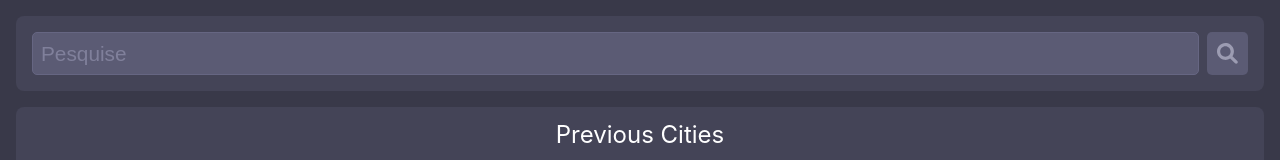
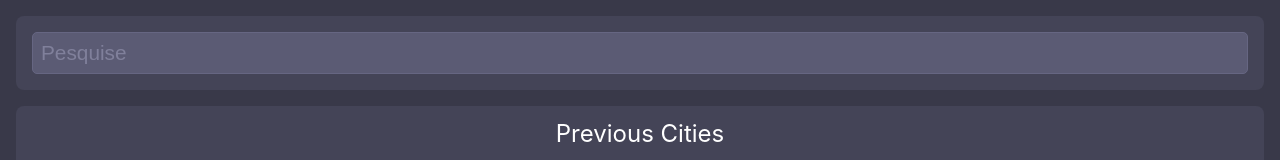
Before and after one commit to deigo-lps/forecast, a React (Create React App) app: page / in a window 1280 px wide. Shown: the top 160 px of the page. Built offline with nearby package versions, Linux system fonts and the light colour scheme.

Commit message:
pega previsao

```diff
--- a/src/App.js
+++ b/src/App.js
@@ -2,22 +2,25 @@ import React from "react";
 import { useSelector } from "react-redux";
 import List from "./components/List";
 import Search from "./components/Search";
+import Forecast from "./components/Forecast";
 
 const DUMMY_DATA = [
-  {id:1,name:'Rio Preto',country:'BR',state:'São Paulo'},
-  {id:2,name:'São José do Rio Preto',country:'BR',state:'São Paulo'},
-  {id:3,name:'Calor meudeus mt calor',country:'BR',state:'São Paulo'},
-]
-
+  { id: 1, name: "Rio Preto", country: "BR", state: "São Paulo" },
+  { id: 2, name: "São José do Rio Preto", country: "BR", state: "São Paulo" },
+  { id: 3, name: "Calor meudeus mt calor", country: "BR", state: "São Paulo" },
+];
 
 function App() {
-  const hasSearched = useSelector(state=>state.search.hasSearched);
-  const searchData = useSelector(state=>state.search.searchData);
+  const hasSearched = useSelector((state) => state.search.hasSearched);
+  const searchData = useSelector((state) => state.search.searchData);
+  const hasSelected = useSelector((state) => state.forecast.hasSelected);
+
   return (
     <>
-      <Search/>
-      {hasSearched  && <List title="Search Results" data={searchData} />}
-      <List title="Previous Cities" data={DUMMY_DATA}/>
+      <Search />
+      {hasSelected && <Forecast/>}
+      {hasSearched && <List title="Search Results" data={searchData} />}
+      <List title="Previous Cities" data={DUMMY_DATA} />
     </>
   );
 }
--- /dev/null
+++ b/src/components/Forecast.js
@@ -0,0 +1,40 @@
+import React from "react";
+import Card from "./Card";
+import { useSelector } from "react-redux";
+import { useEffect, useState } from "react";
+
+const Forecast = () => {
+  const [forecast, setForecast] = useState(undefined);
+  const [isLoading, setIsLoading] = useState(true);
+  const coord = useSelector((state) => state.forecast.coord);
+
+  useEffect(() => {
+    async function getForecast() {
+      setIsLoading(true);
+      const response = await fetch(
+        `http://api.openweathermap.org/data/2.5/weather?lat=${coord.lat}&lon=${coord.lon}&units=metric&appid=81f0eb29c6d82794c74bebe993837906`
+      );
+      const data = await response.json();
+      setForecast(data);
+      console.log(data);
+      setIsLoading(false);
+    }
+    getForecast();
+  }, [coord]);
+
+  return (
+    <Card>
+      {isLoading ? (
+        <p>loading...</p>
+      ) : (
+        <>
+          <p>{forecast.main.temp}</p>
+          <p>{forecast.main.temp_min}</p>
+          <p>{forecast.main.temp_max}</p>
+        </>
+      )}
+    </Card>
+  );
+};
+
+export default Forecast;
--- a/src/components/Search.js
+++ b/src/components/Search.js
@@ -2,50 +2,51 @@ import React, { useEffect, useState } from "react";
 import Card from "./Card";
 import { useDispatch } from "react-redux";
 import { searchActions } from "../store";
+import loading from "../images/logo512.png";
 import style from "./Search.module.scss";
 
 const Search = () => {
   const [input, setInput] = useState("");
+  const [isLoading, setIsLoading] = useState(false);
   const dispatch = useDispatch();
 
   const handleInput = (event) => {
     setInput(event.target.value);
   };
 
+  useEffect(() => {
     async function fetchSearch(city) {
+      setIsLoading(true);
       const response = await fetch(
         `http://api.openweathermap.org/geo/1.0/direct?q=${city}&limit=5&appid=81f0eb29c6d82794c74bebe993837906`
       );
       const data = await response.json();
       dispatch(searchActions.setSearchData(data));
       dispatch(searchActions.setHasSearched(true));
+      setIsLoading(false);
     }
-
-  useEffect(() => {
-    const debounceTest = setTimeout(() => {
-      if (input.trim().length !== 0) fetchSearch(input);
+    const debounceSearch = setTimeout(async () => {
+      if (input.trim().length !== 0) await fetchSearch(input);
     }, 1000);
     return () => {
-      clearTimeout(debounceTest);
+      clearTimeout(debounceSearch);
     };
-  }, [input]);
+  }, [input, dispatch]);
 
   const handleSubmit = (event) => {
     event.preventDefault();
-    setInput("");
   };
 
   return (
-    <Card>
-      <form className={style.search} onSubmit={handleSubmit}>
+    <Card className={style.search}>
+      <form onSubmit={handleSubmit}>
         <input value={input} onChange={handleInput} placeholder="Pesquise" />
-        <button type="submit">
-          <svg xmlns="http://www.w3.org/2000/svg" viewBox="0 0 512 512">
-            {/* {<!--! Font Awesome Pro 6.0.0 by @fontawesome - https://fontawesome.com License - https://fontawesome.com/license (Commercial License) Copyright 2022 Fonticons, Inc. -->} */}
-            <path d="M500.3 443.7l-119.7-119.7c27.22-40.41 40.65-90.9 33.46-144.7C401.8 87.79 326.8 13.32 235.2 1.723C99.01-15.51-15.51 99.01 1.724 235.2c11.6 91.64 86.08 166.7 177.6 178.9c53.8 7.189 104.3-6.236 144.7-33.46l119.7 119.7c15.62 15.62 40.95 15.62 56.57 0C515.9 484.7 515.9 459.3 500.3 443.7zM79.1 208c0-70.58 57.42-128 128-128s128 57.42 128 128c0 70.58-57.42 128-128 128S79.1 278.6 79.1 208z" />
-          </svg>
-        </button>
       </form>
+      {isLoading && (
+        <div className={style.search__spinner}>
+          <img src={loading} />
+        </div>
+      )}
     </Card>
   );
 };
--- a/src/components/Search.module.scss
+++ b/src/components/Search.module.scss
@@ -1,5 +1,6 @@
 @import "../variables";
 .search{
+  form{
     display: flex;
     justify-content: space-between;
     width: 100%;
@@ -10,23 +11,20 @@
       color:white;
       padding:0.5rem;
     }
-  button{
-    background-color: lighten($primary,15);
-    border:none;
-    border-radius: 5px;
-    color:white;
-    padding:0;
-    display: flex;
-    align-items: center;
-    justify-content: center;
-    width:2.7rem;
-    height:2.7rem;
-    svg{
-      width:1.3rem;
-      fill:lighten($primary,40);
   }
-    &:hover{
-      background-color: lighten($primary,20);
+  &__spinner{
+    height:3rem;
+    img{
+      height:100%;
+      animation:linear 1.3s infinite spin;
     }
   }
 }
+@keyframes spin {
+  from {
+      transform:rotate(0deg);
+  }
+  to {
+      transform:rotate(360deg);
+  }
+}
--- a/src/store/index.js
+++ b/src/store/index.js
@@ -14,21 +14,20 @@ const searchSlice = createSlice({
 });
 
 const forecastSlice = createSlice({
-  name:"forecastSlice",
-  initialState: { hasSelected: false, lat: null, lon: null },
+  name: "forecastSlice",
+  initialState: { hasSelected: false, coord: { lat: null, lon: null } },
   reducers: {
-    setHasSelected(state,action){
+    setHasSelected(state, action) {
       state.hasSelected = action.payload;
     },
-    setLatLong(state,action){
-      state.lat = action.payload.lat;
-      state.lon = action.payload.lon;
-    }
-  }
+    setLatLong(state, action) {
+      state.coord = { lat: action.payload.lat, lon: action.payload.lon };
+    },
+  },
 });
 
 const store = configureStore({
-  reducer: {search: searchSlice.reducer, forecast: forecastSlice.reducer},
+  reducer: { search: searchSlice.reducer, forecast: forecastSlice.reducer },
 });
 
 export const searchActions = searchSlice.actions;
```
Also changed, not shown: src/images/logo512.png (renamed from public/logo512.png). Lines whose indentation alone changed are shown as unchanged.
